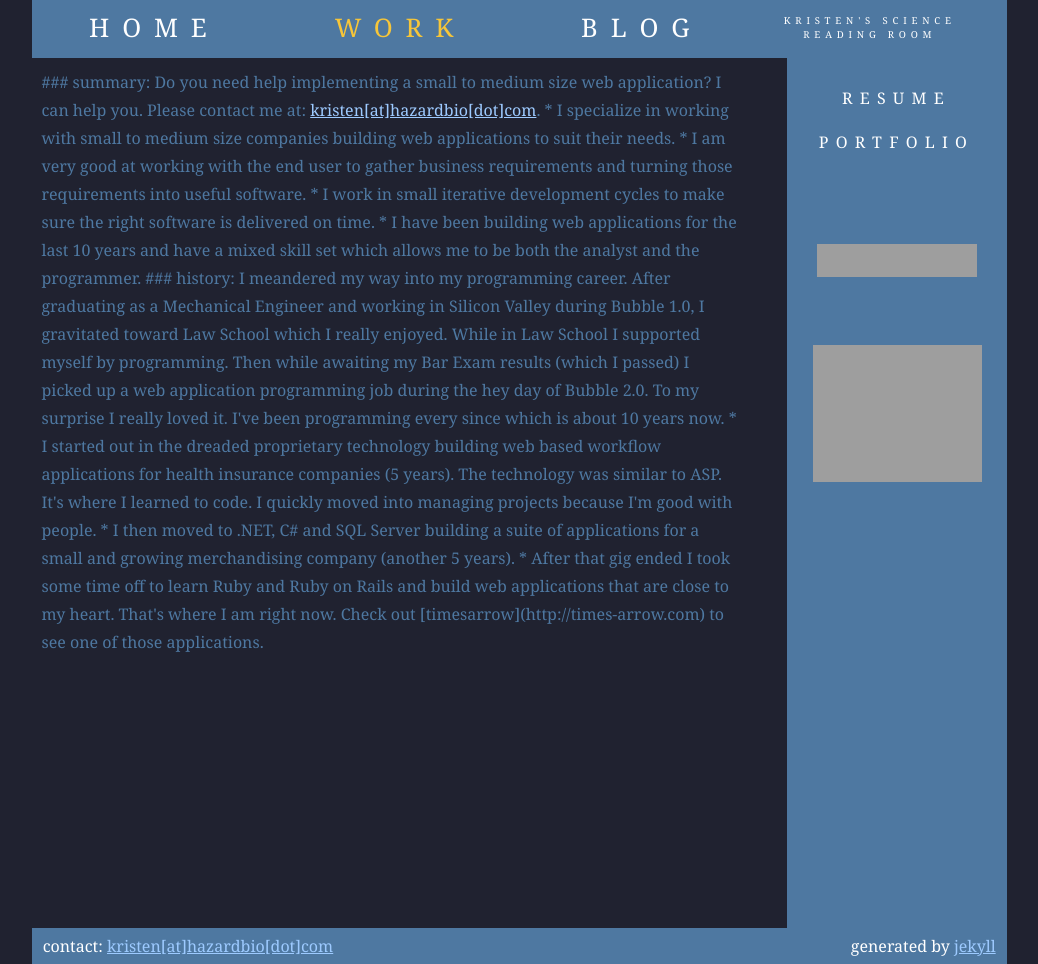
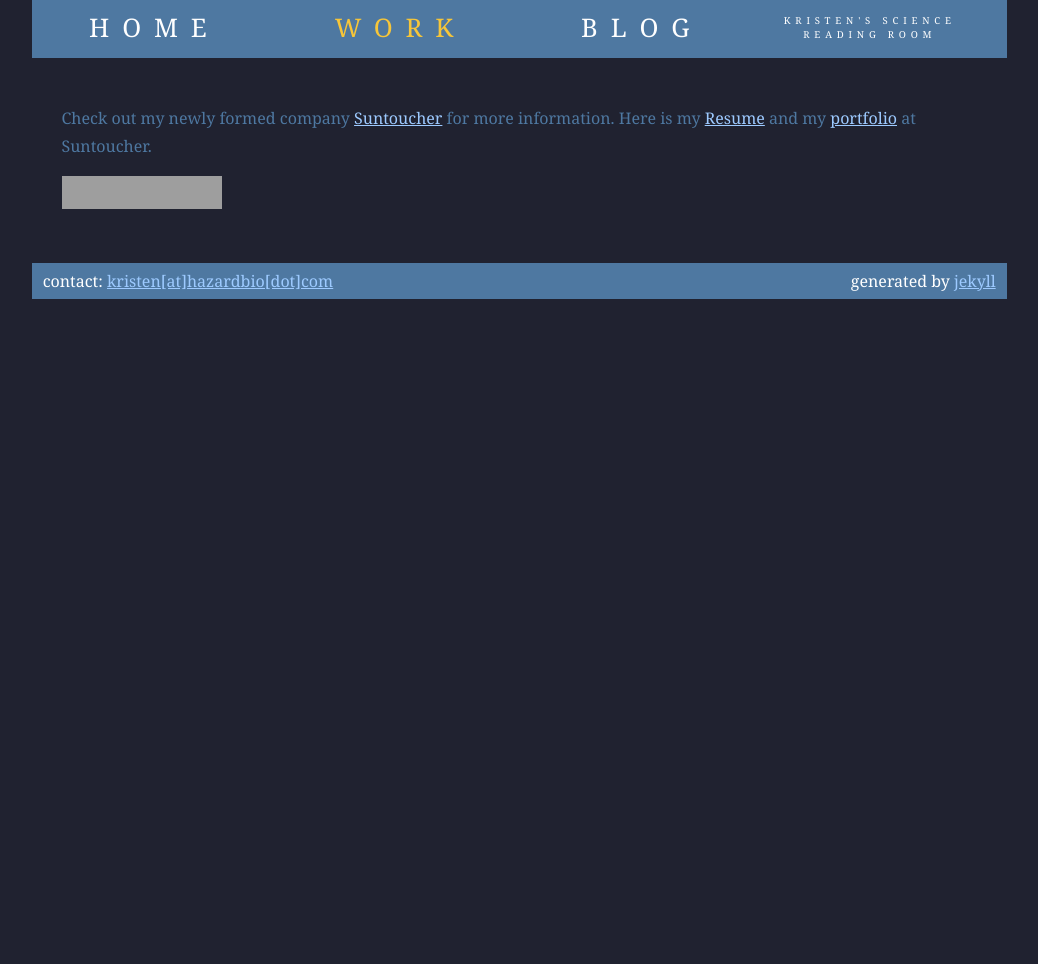
Before and after one commit to kristenhazard/hazardbio, a Jekyll site: the page built from work/index.markdown, in a window 1280 px wide. Shown: the whole page, without its empty margins (121-1159 px from the left). Built offline with Jekyll 4.4.1, drawn with Linux system fonts in a browser that asks for light colours; Markdown is read by kramdown in place of the engine named in the settings; after the commit the page ends 900 px from its top, so only the background shows below that; grey boxes are pictures that could not be loaded.

Commit message:
commit changes before upgrading imac

```diff
--- a/_layouts/default.html
+++ b/_layouts/default.html
@@ -13,7 +13,7 @@
         <li><a class="home" href="/">Home</a></li>
         <li><a class="work" href="/work">Work</a></li>
         <li><a class="blog" href="/blog">Blog</a></li>
-        <li><a class="ksrr" href="/ksrr">Kristen's Science<br/>
+        <li><a class="ksrr" href="http://ksrr.tumblr.com/">Kristen's Science<br/>
                                          Reading Room</a></li>
       </ul>
     </div>
--- a/_layouts/ksrr.html
+++ b/_layouts/ksrr.html
@@ -18,7 +18,7 @@
         <li><a class="home" href="/">Home</a></li>
         <li><a class="work" href="/work">Work</a></li>
         <li><a class="blog" href="/blog">Blog</a></li>
-        <li><a class="ksrr" href="/ksrr">Kristen's Science<br/>
+        <li><a class="ksrr" href="http://ksrr.tumblr.com/">Kristen's Science<br/>
                                          Reading Room</a></li>
       </ul>
     </div>
--- a/_layouts/post.html
+++ b/_layouts/post.html
@@ -18,7 +18,7 @@
         <li><a class="home" href="/">Home</a></li>
         <li><a class="work" href="/work">Work</a></li>
         <li><a class="blog" href="/blog">Blog</a></li>
-        <li><a class="ksrr" href="/ksrr">Kristen's Science<br/>
+        <li><a class="ksrr" href="http://ksrr.tumblr.com/">Kristen's Science<br/>
                                          Reading Room</a></li>
       </ul>
     </div>
--- a/css/stylesheet.css
+++ b/css/stylesheet.css
@@ -1,3 +1,5 @@
+/* @override http://localhost:4000/css/stylesheet.css */
+
 /*
 
 sun light blue
@@ -318,27 +320,20 @@ code
 }
 #work-summary
 {
-	width: 700px;
-	margin: 10px;
+	width: 900px;
+	margin: 30px;
 	float: left;
 }
 #side-bar
 {
 	width: 200px;
 	float: right;
-	height: 850px;
 	background-color: #4E78A1;
 	padding: 10px;
 	text-align: center;
+	margin-bottom: ;
 }
-.resume a
-{
-  font-size: 100%;
-  text-decoration: none;
-  text-transform: uppercase;
-  letter-spacing: 0.45em;
-  color: #fff;
-}
+
 
 #pragbadge
 {
--- a/index.markdown
+++ b/index.markdown
@@ -13,7 +13,7 @@ section: home
 
 ###creating:
 
-  Currently all my creative energy is focused on making a new web site called <a href="http://times-arrow.com">timesarrow</a>.  It started out as a Web 2.0 social networking site for book clubs.  The idea is to view all books chosen by the club in a timeline and interact with them as such.  Right now I'm creating timelines for numerous book clubs as well as the major book awards.  It's fun to see books grouped like this!
+  I'm building two sites at the moment... <a href="http://times-arrow.com">timesarrow</a> and <a href="http://socialwino.com">socialwino</a>.  Check them out!
 
 
 
--- a/work/index.markdown
+++ b/work/index.markdown
@@ -7,61 +7,24 @@ section: work
 ---
  <div id="work-summary">
 
-### summary:
-Do you need help implementing a small to medium size web application? I can help you.  Please contact me at: <span class="emailinline"><a href="mailto:kristen@hazardbio.com">kristen[at]hazardbio[dot]com</a></span>.
+<p>Check out my newly formed company <a href="http://suntouchersoftware.com">Suntoucher</a> for more information. Here is my <a href="../files/kristen_hazard_resume.pdf">Resume</a> and my <a href="http://suntouchersoftware.com/portfolio.html">portfolio</a> at Suntoucher.</p>
 
-* I specialize in working with small to medium size companies building web applications to suit their needs.
-* I am very good at working with the end user to gather business requirements and turning those requirements into useful software.
-* I work in small iterative development cycles to make sure the right software is delivered on time.
-* I have been building web applications for the last 10 years and have a mixed skill set which allows me to be both the analyst and the programmer.
+<p>
+<span class="linkedin">
+  <a href="http://www.linkedin.com/in/kristenhazard" >
+    <img src="http://www.linkedin.com/img/webpromo/btn_viewmy_160x33.gif" width="160" height="33" border="0" alt="View Kristen Hazard's profile on LinkedIn">
+  </a>
+</span>
+</p>
 
-
-### history:
-
-I meandered my way into my programming career. After graduating as a Mechanical Engineer and working in Silicon Valley during Bubble 1.0, I gravitated toward Law School which I really enjoyed. While in Law School I supported myself by programming. Then while awaiting my Bar Exam results (which I passed) I picked up a web application programming job during the hey day of Bubble 2.0. To my surprise I really loved it. I've been programming every since which is about 10 years now.
-
-* I started out in the dreaded proprietary technology building web based workflow applications for health
-insurance companies (5 years). The technology was similar to ASP. It's where I learned to code. I quickly moved into managing projects because I'm good
-with people.
-* I then moved to .NET, C# and SQL Server building a suite of applications for a small and growing merchandising
-company (another 5 years).
-* After that gig ended I took some time off to learn Ruby and Ruby on Rails and build web applications
-that are close to my heart.  That's where I am right now. Check out [timesarrow](http://times-arrow.com) to see one of those applications.
+<p>
+<div id="github-badge"></div>
+<script type="text/javascript" charset="utf-8">
+    GITHUB_USERNAME="kristenhazard";
+</script>
+<script src="http://drnic.github.com/github-badges/dist/github-badge-launcher.js" type="text/javascript"></script>
+</p>
 
 
 
 </div>
-
-<div id="side-bar">
-
-  <p class="resume"><a href="../files/kristen_hazard_resume.pdf">Resume</a></p>
-
-  <p class="resume"><a href="/work/portfolio/">Portfolio</a></p>
-
-
-   <div id="github-badge"></div>
-  <script type="text/javascript" charset="utf-8">
-      GITHUB_USERNAME="kristenhazard";
-  </script>
-  <script src="http://drnic.github.com/github-badges/dist/github-badge-launcher.js" type="text/javascript"></script>
-
-<br/><br/>
-  <p>
-  <span class="linkedin">
-    <a href="http://www.linkedin.com/in/kristenhazard" >
-      <img src="http://www.linkedin.com/img/webpromo/btn_viewmy_160x33.gif" width="160" height="33" border="0" alt="View Kristen Hazard's profile on LinkedIn">
-    </a>
-  </span>
-  </p>
-  <br/>
-  <div id="pragbadge">
-  <a href="http://pragmaticstudio.com/rails">
-   <img src="http://pragmaticstudio.com/images/buttons/rails-alumni-button.png"
-        border="0" width="169" height="137" alt="Rails Alumni"/>
-  </a>
-  </div>
-
-
-
-
- </div>
```
Also changed, not shown: 1 other file.
